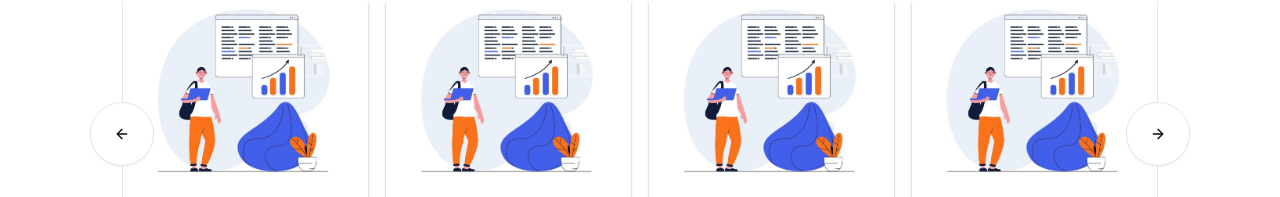
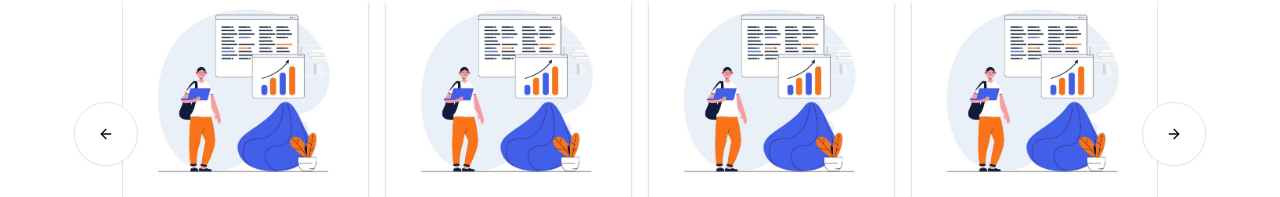
Before and after one commit to joshuaprunty/quiz-master, a Next.js app: page / in a window 1280 px wide. Shown: the part 603-800 px from the top of the page. Built offline with nearby package versions, Linux system fonts and the light colour scheme.

Commit message:
stop for night

```diff
--- a/src/app/(marketing)/page.js
+++ b/src/app/(marketing)/page.js
@@ -46,7 +46,7 @@ export default function Home() {
       </Section>
 
       <Section backgroundColor="#ffffff" className="min-h-[50vh] flex items-center">
-        <div className="py-12">
+        <div className="py-12 w-full">
           <h2 className="text-3xl font-bold mb-12">First Section</h2>
           <Carousel
             className="w-full mx-auto"
@@ -82,10 +82,10 @@ export default function Home() {
               ))}
             </CarouselContent>
             <CarouselPrevious
-              className="ml-4 h-12 w-12 md:h-16 md:w-16"
+              className="h-12 w-12 md:h-16 md:w-16"
             />
             <CarouselNext
-              className="mr-4 h-12 w-12 md:h-16 md:w-16"
+              className="h-12 w-12 md:h-16 md:w-16"
             />
           </Carousel>
         </div>
```
